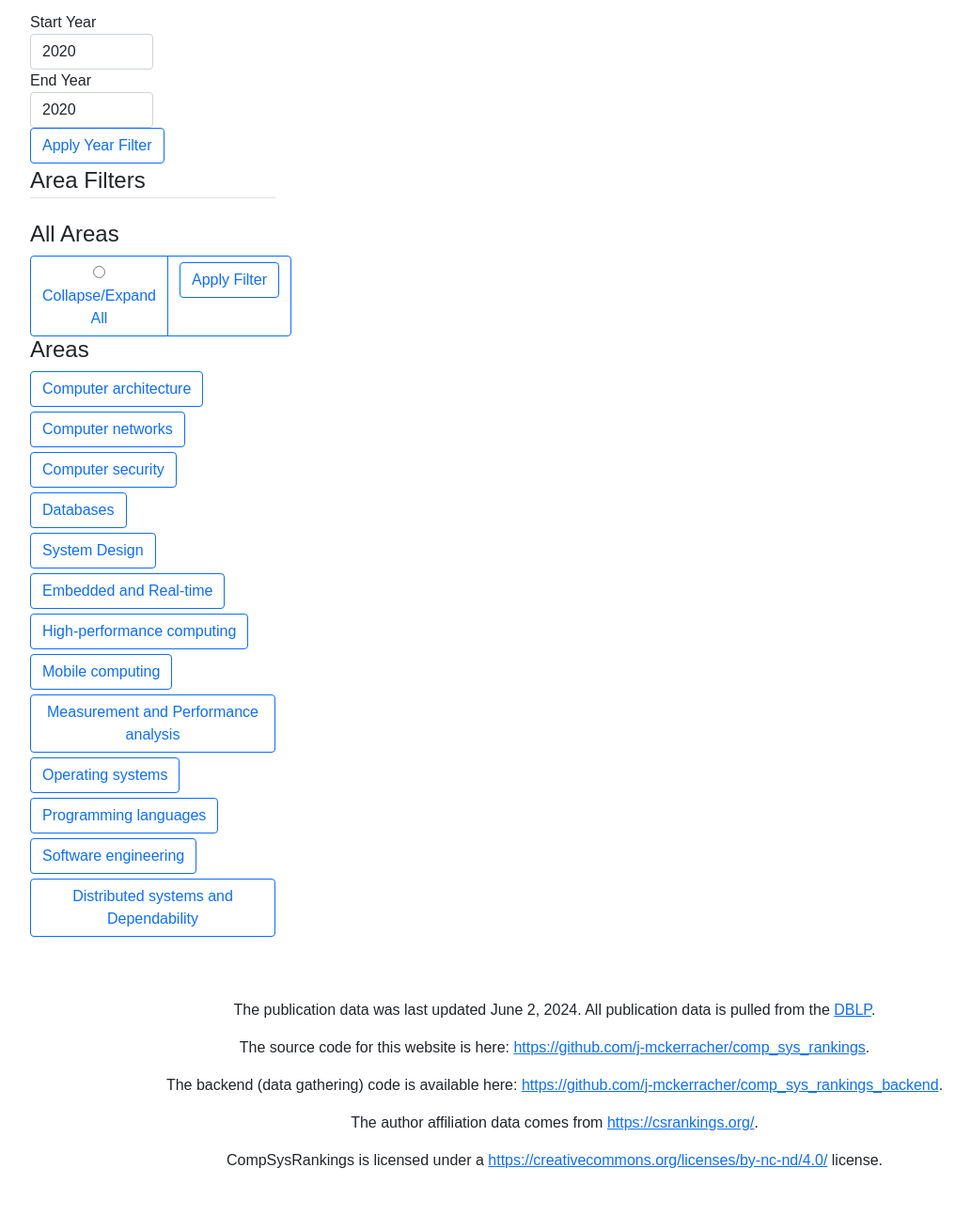
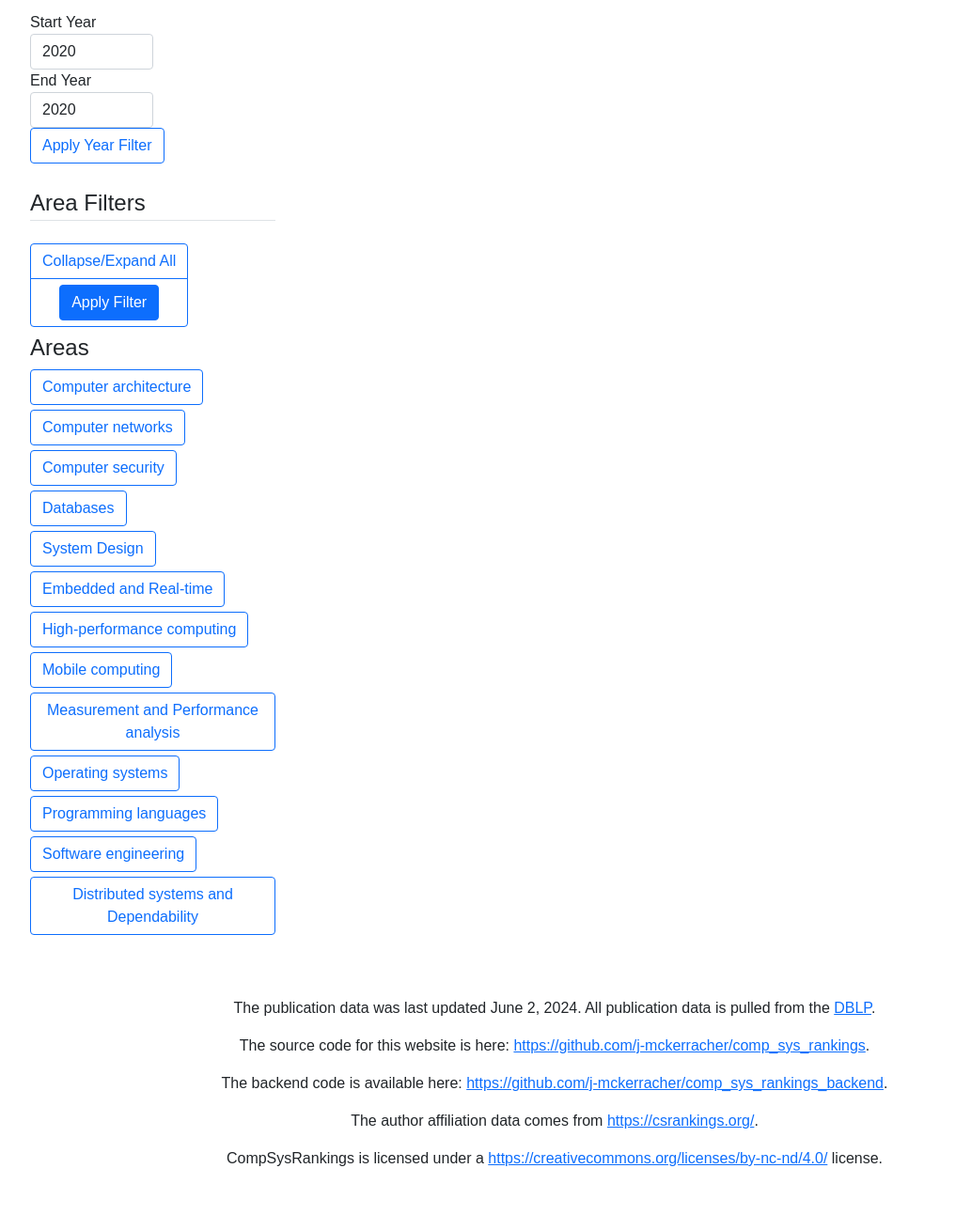
Before and after one commit to j-mckerracher/comp_sys_rankings, a Django app: template comp_sys_site/templates/comp_sys_site/home.html in a window 1280 px wide. Shown: the part 322-1615 px from the top of the page at 94% size, without its empty margins (50-1083 px from the left). After the commit the page ends 1563 px from the top, so only its background shows below. Run offline with Django 5.2, Linux system fonts and the light colour scheme; the template is opened without the code that fills it: most values are stand-ins (such as "Sample title", 1, 10 or a date in 2020).

Commit message:
Updated buttons

```diff
--- a/comp_sys_site/templates/comp_sys_site/base.html
+++ b/comp_sys_site/templates/comp_sys_site/base.html
@@ -74,7 +74,7 @@
                 href="https://dblp.org/">DBLP</a>.</p>
         <p>The source code for this website is here: <a href="https://github.com/j-mckerracher/comp_sys_rankings">https://github.com/j-mckerracher/comp_sys_rankings</a>.
         </p>
-        <p>The backend (data gathering) code is available here: <a
+        <p>The backend code is available here: <a
                 href="https://github.com/j-mckerracher/comp_sys_rankings_backend">https://github.com/j-mckerracher/comp_sys_rankings_backend</a>.
         </p>
         <p>The author affiliation data comes from <a href="https://csrankings.org/#/index?all&us">https://csrankings.org/</a>.
--- a/comp_sys_site/templates/comp_sys_site/home.html
+++ b/comp_sys_site/templates/comp_sys_site/home.html
@@ -149,19 +149,20 @@
                         </button>
 
 
-                        <legend class="border-bottom mb-4">Area Filters</legend>
-                        <h4>All Areas</h4>
-                        <div class="btn-group btn-group-toggle" data-toggle="buttons">
+                        <legend class="border-bottom mb-4 pt-4">Area Filters</legend>
+
+                        <div class="btn-group-vertical btn-group-toggle" data-toggle="buttons">
                             <label class="btn btn-outline-primary">
-                                <input type="radio" name="options" id="toggleCollapse" autocomplete="off">
+                                <input type="radio" class="btn-check" name="options" id="toggleCollapse" autocomplete="off">
                                 Collapse/Expand All
                             </label>
                             <label class="btn btn-outline-primary">
-                                <input type="button" id="apply-filter-btn" class="btn btn-outline-primary"
+                                <input type="button" id="apply-filter-btn" class="btn btn-primary"
                                        autocomplete="off" value="Apply Filter">
                             </label>
                         </div>
-                        <h4>Areas</h4>
+
+                        <h4 class="pt-2">Areas</h4>
                         <ul>
                             <li>
                                 <a class="btn btn-outline-primary" data-bs-toggle="collapse"
```
Lines whose indentation alone changed are shown as unchanged.
